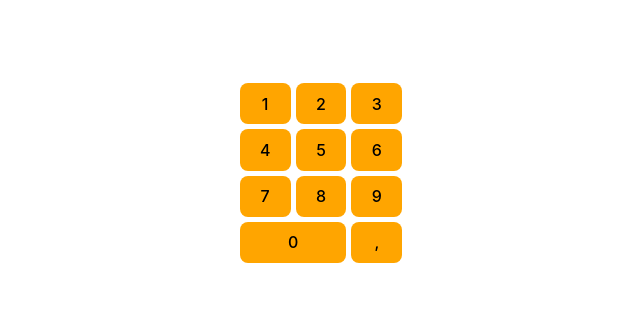
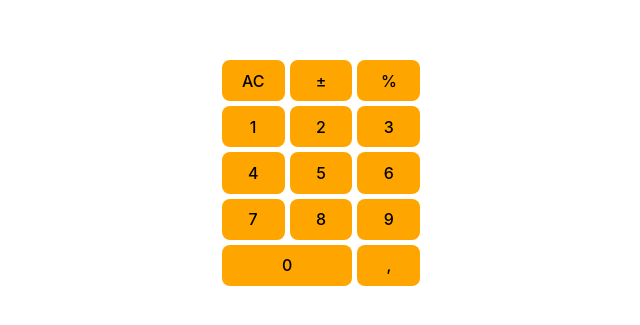
Before and after one commit to dsdyaz/jest-calc, a React (Vite) app: page / in a window 1280 px wide. Shown: the part 227-552 px from the top of the page, without its empty margins (319-959 px from the left). Built offline with nearby package versions, Linux system fonts and the light colour scheme.

Commit message:
add controls to the buttons

```diff
--- a/src/components/buttons/buttons.css
+++ b/src/components/buttons/buttons.css
@@ -13,3 +13,11 @@
     grid-column-start: 1;
     grid-column-end: 3;
 }
+
+.controls {
+    display: grid;
+    grid-template-columns: repeat(3, 1fr);
+    column-gap: 5px;
+    row-gap: 5px;
+    padding-bottom: 5px;
+}
--- a/src/components/buttons/buttons.tsx
+++ b/src/components/buttons/buttons.tsx
@@ -2,10 +2,14 @@ import React from "react"
 import "../digit-buttons/digit-arr"
 import "./buttons.css"
 import DigitArr from "../digit-buttons/digit-arr"
+import Controls from "../control-buttons/control-buttons"
 
 export default function Buttons(): React.JSX.Element {
     return (
         <div data-testid="buttons-component" className="buttons">
+            <div className="buttons__controls">
+                <Controls />
+            </div>
             <div className="buttons__digits">
                 {DigitArr()}
                 <button>,</button>
```
